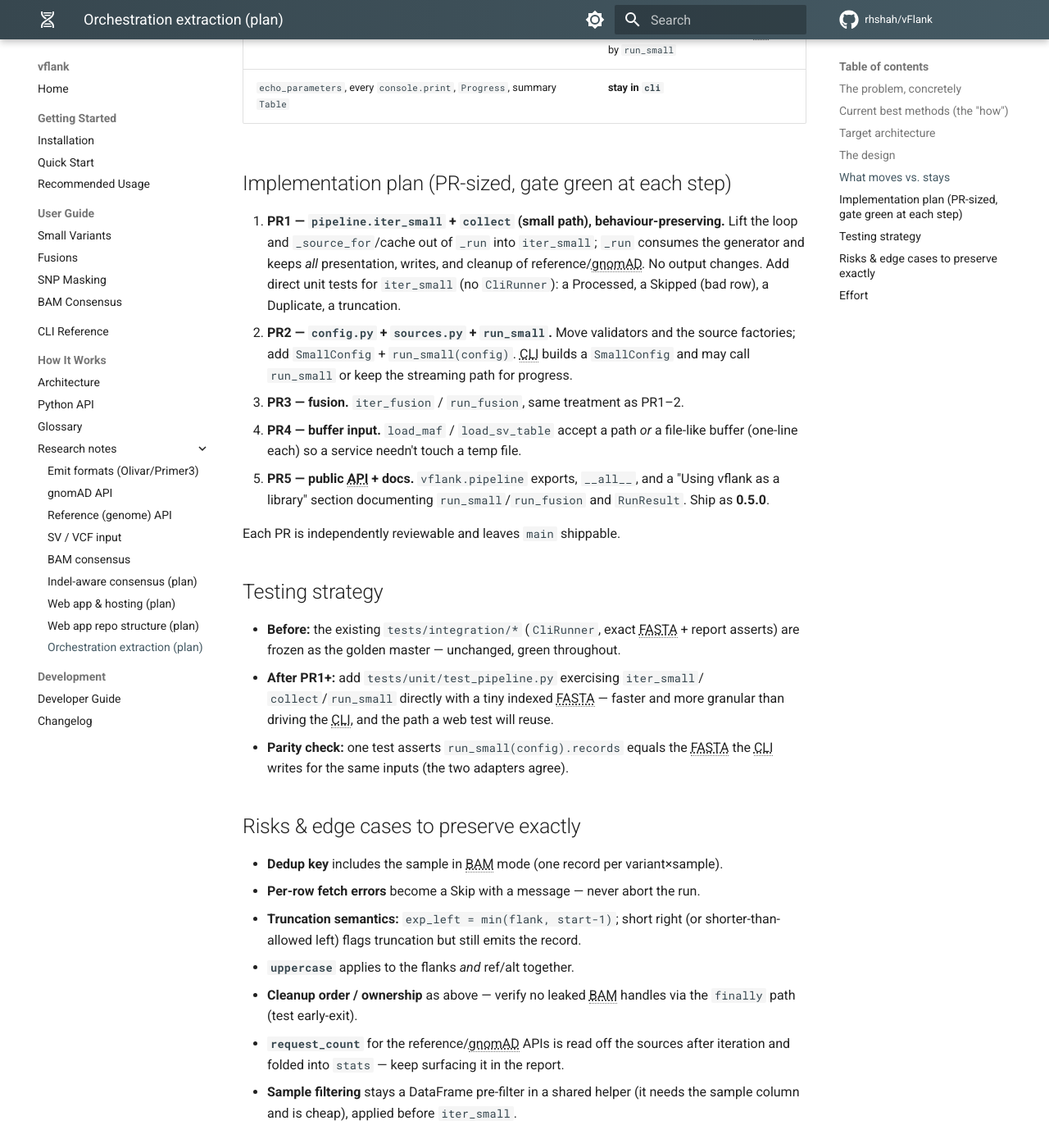
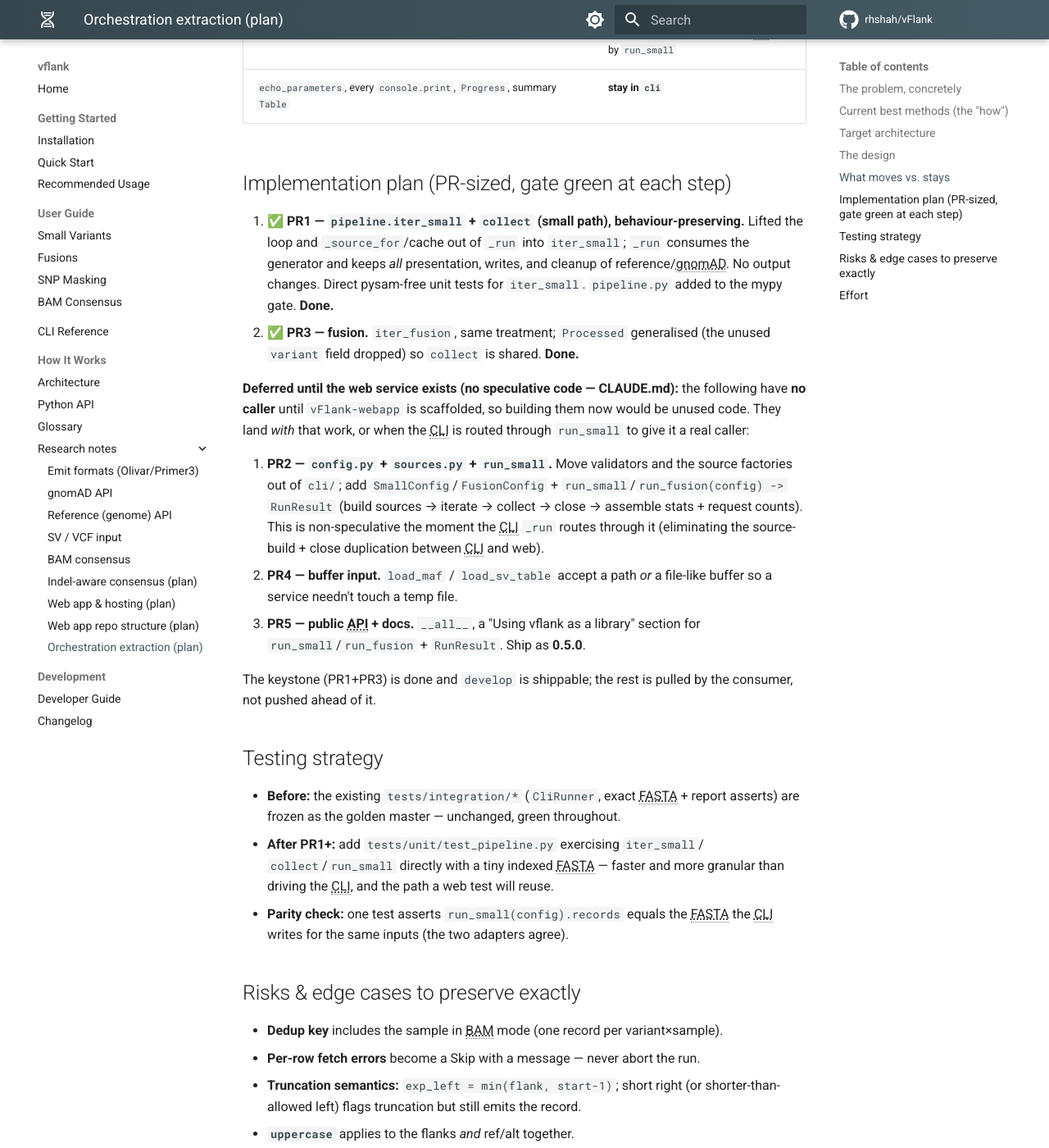
Before and after one commit to rhshah/vFlank, an MkDocs documentation site: the page built from docs/research/orchestration-extraction.md, in a window 1280 px wide and 1400 px high, scrolled down 4197 px. Shown: the whole window at 82% size. Built offline with MkDocs 1.6.1 and Material for MkDocs 9.7.7, drawn with Linux system fonts in a browser that asks for light colours; comment, search, counter and statistics services are not loaded; the version menu is left out.

Commit message:
docs: mark orchestration extraction PR1/PR3 done; defer PR2/4/5
PR1 (small) + PR3 (fusion) shipped — the keystone extraction is complete.
PR2/PR4/PR5 (run_small/config/sources, buffer input, public-API ceremony)
are deferred until the web service provides a real caller, per the
"no speculative/unused code" rule.

Co-Authored-By: Claude Code <noreply@anthropic.com>

```diff
--- a/docs/research/orchestration-extraction.md
+++ b/docs/research/orchestration-extraction.md
@@ -175,22 +175,32 @@ is a move, not a rewrite.
 
 ## Implementation plan (PR-sized, gate green at each step)
 
-1. **PR1 — `pipeline.iter_small` + `collect` (small path), behaviour-preserving.**
-   Lift the loop and `_source_for`/cache out of `_run` into `iter_small`; `_run`
+1. ✅ **PR1 — `pipeline.iter_small` + `collect` (small path), behaviour-preserving.**
+   Lifted the loop and `_source_for`/cache out of `_run` into `iter_small`; `_run`
    consumes the generator and keeps *all* presentation, writes, and cleanup of
-   reference/gnomAD. No output changes. Add direct unit tests for `iter_small`
-   (no `CliRunner`): a Processed, a Skipped (bad row), a Duplicate, a truncation.
+   reference/gnomAD. No output changes. Direct pysam-free unit tests for
+   `iter_small`. `pipeline.py` added to the mypy gate. **Done.**
+3. ✅ **PR3 — fusion.** `iter_fusion`, same treatment; `Processed` generalised
+   (the unused `variant` field dropped) so `collect` is shared. **Done.**
+
+**Deferred until the web service exists (no speculative code — CLAUDE.md):** the
+following have **no caller** until `vFlank-webapp` is scaffolded, so building them
+now would be unused code. They land *with* that work, or when the CLI is routed
+through `run_small` to give it a real caller:
+
 2. **PR2 — `config.py` + `sources.py` + `run_small`.** Move validators and the
-   source factories; add `SmallConfig` + `run_small(config)`. CLI builds a
-   `SmallConfig` and may call `run_small` or keep the streaming path for progress.
-3. **PR3 — fusion.** `iter_fusion` / `run_fusion`, same treatment as PR1–2.
+   source factories out of `cli/`; add `SmallConfig`/`FusionConfig` +
+   `run_small`/`run_fusion(config) -> RunResult` (build sources → iterate →
+   collect → close → assemble stats + request counts). This is non-speculative
+   the moment the CLI `_run` routes through it (eliminating the source-build +
+   close duplication between CLI and web).
 4. **PR4 — buffer input.** `load_maf` / `load_sv_table` accept a path *or* a
-   file-like buffer (one-line each) so a service needn't touch a temp file.
-5. **PR5 — public API + docs.** `vflank.pipeline` exports, `__all__`, and a
-   "Using vflank as a library" section documenting `run_small`/`run_fusion` and
-   `RunResult`. Ship as **0.5.0**.
+   file-like buffer so a service needn't touch a temp file.
+5. **PR5 — public API + docs.** `__all__`, a "Using vflank as a library" section
+   for `run_small`/`run_fusion` + `RunResult`. Ship as **0.5.0**.
 
-Each PR is independently reviewable and leaves `main` shippable.
+The keystone (PR1+PR3) is done and `develop` is shippable; the rest is pulled by
+the consumer, not pushed ahead of it.
 
 ## Testing strategy
 
```
